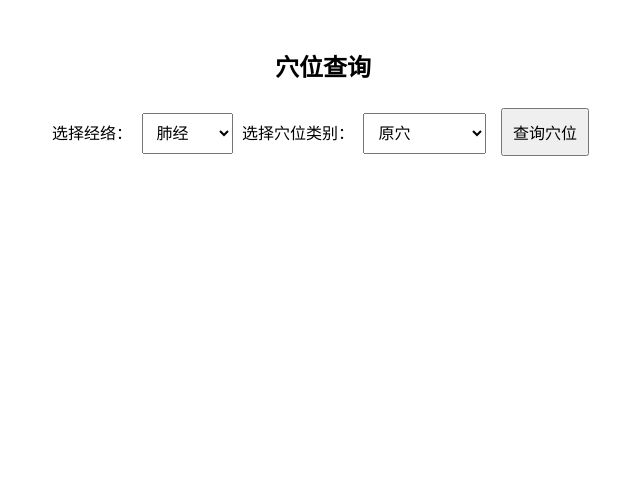
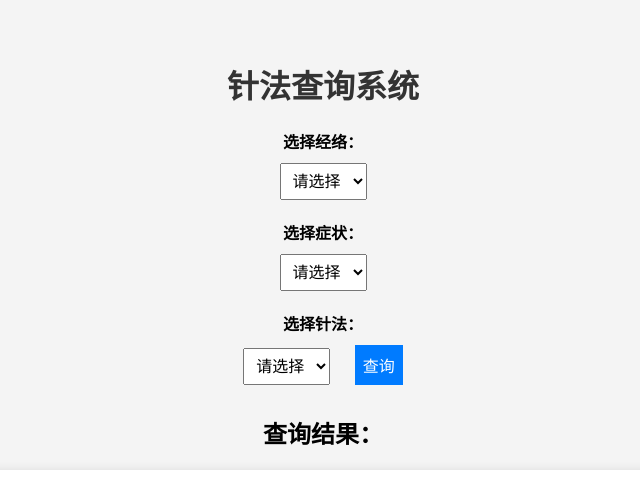
Before and after one commit to zhangsuzy/wushu_db, a Flask app: page / in a window 1280 px wide. Shown: the top 489 px of the page, without its empty margins (317-957 px from the left). Run offline with Flask 3, Linux system fonts and the light colour scheme; some libraries are stand-ins or nearby versions.

Commit message:
Add files via upload

```diff
--- a/templates/index.html
+++ b/templates/index.html
@@ -3,66 +3,48 @@
 <head>
     <meta charset="UTF-8">
     <meta name="viewport" content="width=device-width, initial-scale=1.0">
-    <title>穴位查询</title>
-    <style>
-        body {
-            font-family: Arial, sans-serif;
-            text-align: center;
-            padding: 20px;
-        }
-        select, button {
-            margin: 5px;
-            padding: 10px;
-            font-size: 16px;
-        }
-        #result {
-            margin-top: 20px;
-            font-size: 18px;
-            white-space: pre-line;
-            text-align: left;
-        }
-    </style>
+    <title>针法查询系统</title>
+    <link rel="stylesheet" href="styles.css">
 </head>
 <body>
+    <h1>针法查询系统</h1>
 
-    <h2>穴位查询</h2>
-
-    <!-- 经络下拉菜单 -->
     <label for="meridian">选择经络：</label>
     <select id="meridian">
-        <option value="肺经">肺经</option>
-        <option value="心经">心经</option>
-        <option value="心包经">心包经</option>
-        <option value="大肠经">大肠经</option>
-        <option value="小肠经">小肠经</option>
-        <option value="三焦经">三焦经</option>
-        <option value="脾经">脾经</option>
-        <option value="肾经">肾经</option>
-        <option value="肝经">肝经</option>
-        <option value="胃经">胃经</option>
-        <option value="膀胱经">膀胱经</option>
-        <option value="胆经">胆经</option>
+        <option value="">请选择</option>
+        <option value="肺">肺</option>
+        <option value="大肠">大肠</option>
+        <option value="胃">胃</option>
+        <option value="脾">脾</option>
+        <option value="心">心</option>
+        <option value="小肠">小肠</option>
+        <option value="膀胱">膀胱</option>
+        <option value="肾">肾</option>
+        <option value="心包">心包</option>
+        <option value="三焦">三焦</option>
+        <option value="胆">胆</option>
+        <option value="肝">肝</option>
     </select>
 
-    <!-- 穴位类别下拉菜单 -->
-    <label for="category">选择穴位类别：</label>
-    <select id="category">
-        <option value="原穴">原穴</option>
-        <option value="络穴">络穴</option>
-        <option value="背俞穴">背俞穴</option>
-        <option value="募穴">募穴</option>
-        <option value="郄穴">郄穴</option>
-        <option value="八会穴">八会穴</option>
-        <option value="八脉交会穴">八脉交会穴</option>
-        <option value="下合穴">下合穴</option>
-        <option value="四总穴">四总穴</option>
+    <label for="condition">选择症状：</label>
+    <select id="condition">
+        <option value="">请选择</option>
+        <option value="虚证">虚证</option>
+        <option value="实证">实证</option>
     </select>
 
-    <!-- 查询按钮 -->
-    <button onclick="queryAcupoints()">查询穴位</button>
+    <label for="method">选择针法：</label>
+    <select id="method">
+        <option value="">请选择</option>
+        <option value="二针法">二针法</option>
+        <option value="四针法">四针法</option>
+    </select>
 
-    <!-- 结果显示 -->
-    <div id="result"></div>
+    <button onclick="fetchAcupoints()">查询</button>
+
+    <h2>查询结果：</h2>
+    <div id="results"></div>
+
     <script>
          // ✅ 自动检测是本地还是线上环境，动态设置 API 地址
         const API_BASE_URL = "https://wushu-db.onrender.com/";  // 线上 Flask 服务器（替换为你的真实 URL）
@@ -77,8 +59,7 @@
                 return;
             }
 
-        // ✅ 发送请求到 Flask API
-        fetch(`${API_BASE_URL}/get_acupoints?meridian=${meridian}&condition=${condition}&method=${method}`)
+            fetch(`http://localhost:9999/get_acupoints?meridian=${meridian}&condition=${condition}&method=${method}`)
                 .then(response => response.json())
                 .then(data => {
                     let resultsDiv = document.getElementById("results");
@@ -100,6 +81,5 @@
                 });
         }
     </script>
-
 </body>
 </html>
```
Lines whose indentation alone changed are shown as unchanged.
